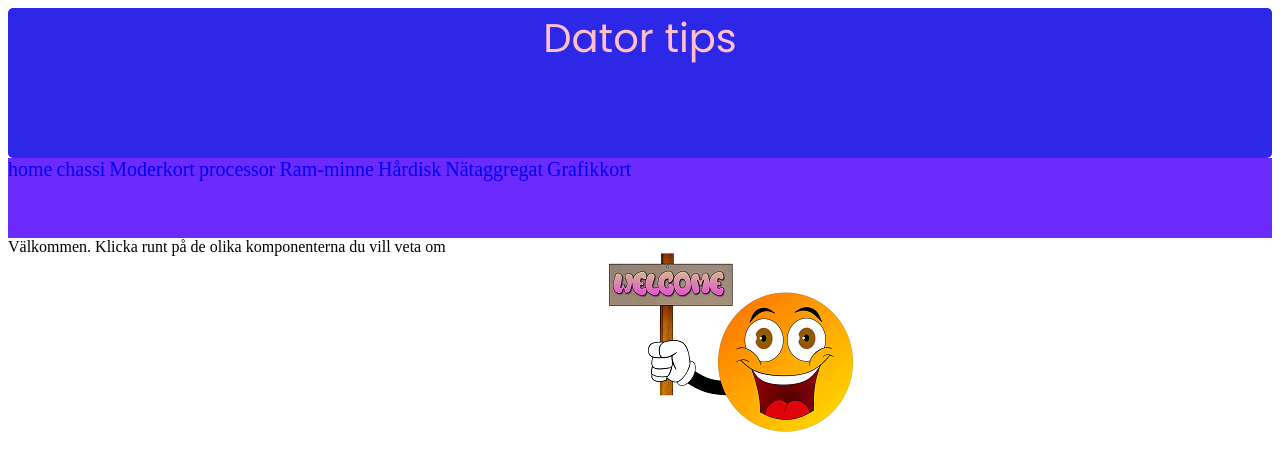
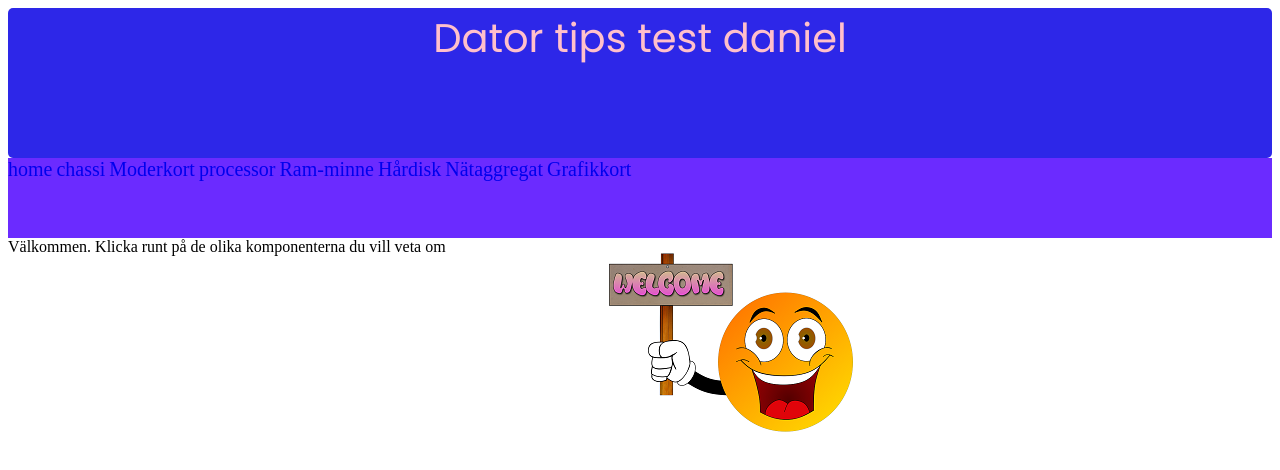
Before and after one commit to Thewildprawn/Thewildprawn.github.io, a plain HTML site: page index.html in a window 1280 px wide. Drawn offline with Linux system fonts and the light colour scheme.

Commit message:
Add files via upload
test daniel

```diff
--- a/index.html
+++ b/index.html
@@ -12,6 +12,7 @@
 
     <header>
     Dator tips
+    test daniel
 
     </header>
 
```
